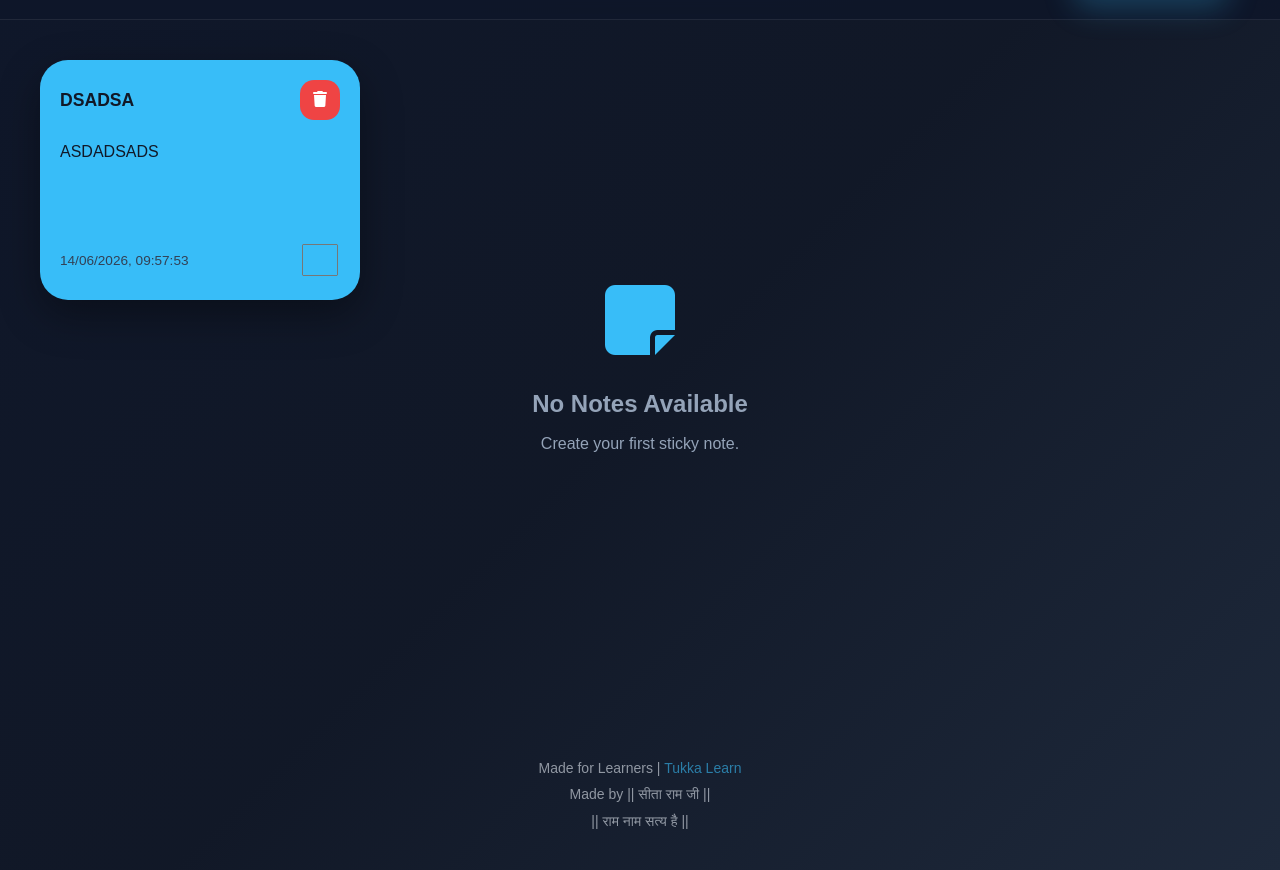
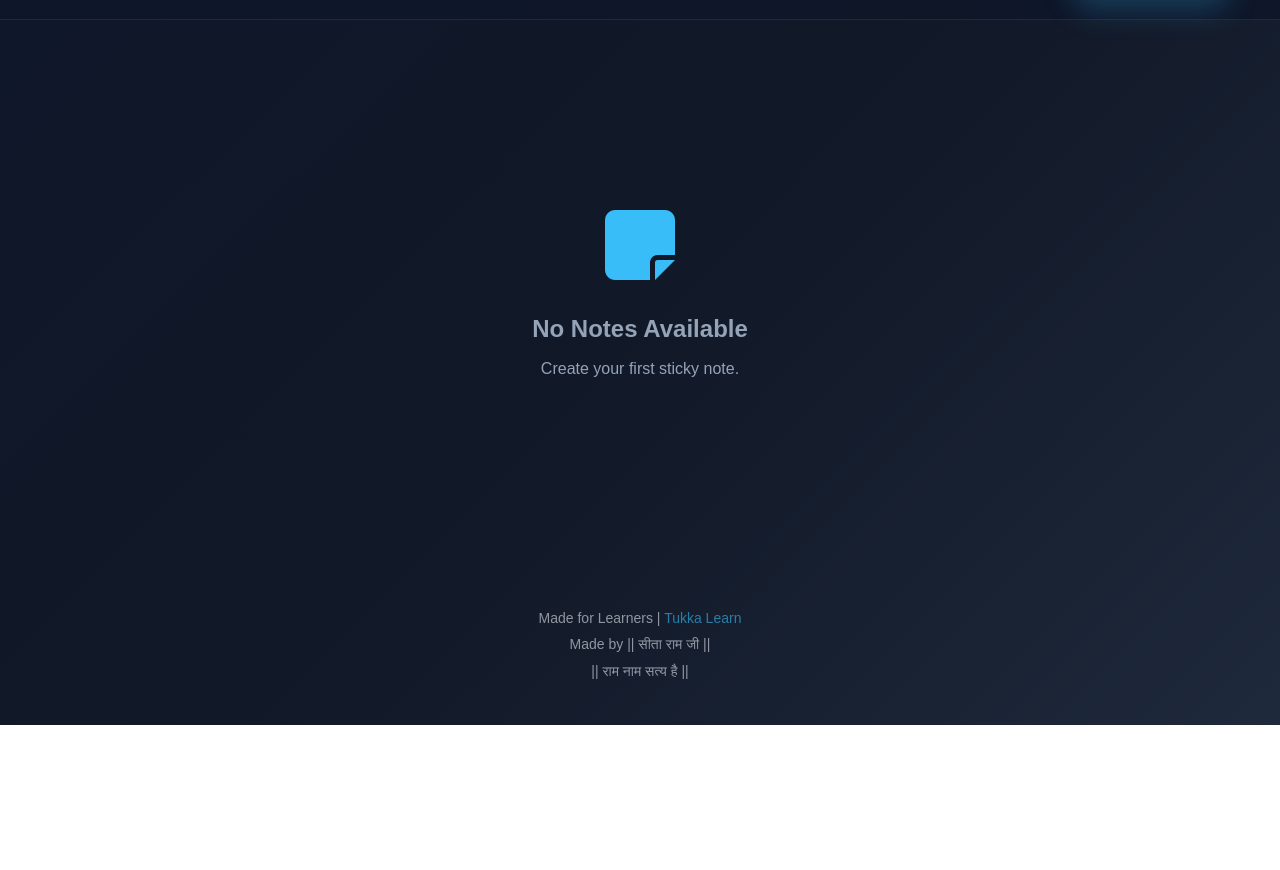
Before and after one commit to tukkaLearn/javascript_project, a plain HTML site: page StickyNotes/index.html in a window 1280 px wide. Shown: the part 75-945 px from the top of the page. After the commit the page ends 800 px from the top, so only its background shows below. Drawn offline with Linux system fonts and the light colour scheme.

Commit message:
tukka sticy notes COMP

```diff
--- a/StickyNotes/index.html
+++ b/StickyNotes/index.html
@@ -48,31 +48,6 @@
 
         <p>Create your first sticky note.</p>
       </div>
-      <!-- Modified This  Start -->
-      <div
-        class="note"
-        data-id="1781411273116"
-        style="background: rgb(56, 189, 248); top: 40px; left: 40px"
-      >
-        <div class="note-header">
-          <input class="note-title" value="DSADSA" />
-
-          <div class="note-actions">
-            <button class="icon-btn delete-btn">
-              <i class="fa-solid fa-trash"></i>
-            </button>
-          </div>
-        </div>
-
-        <textarea class="note-content">ASDADSADS</textarea>
-
-        <div class="note-footer">
-          <span class="time"> 14/06/2026, 09:57:53 </span>
-
-          <input type="color" class="color-picker" value="#38bdf8" />
-        </div>
-      </div>
-      <!-- Modified End   -->
     </main>
 
     <!-- MODAL -->
--- a/StickyNotes/style.css
+++ b/StickyNotes/style.css
@@ -64,7 +64,7 @@ header {
 .workspace {
   position: relative;
   width: 100%;
-  height: calc(100vh - 100px);
+  height: calc(100vh - 250px);
   overflow: hidden;
 }
 
```
Also changed, not shown: 1 other file.
